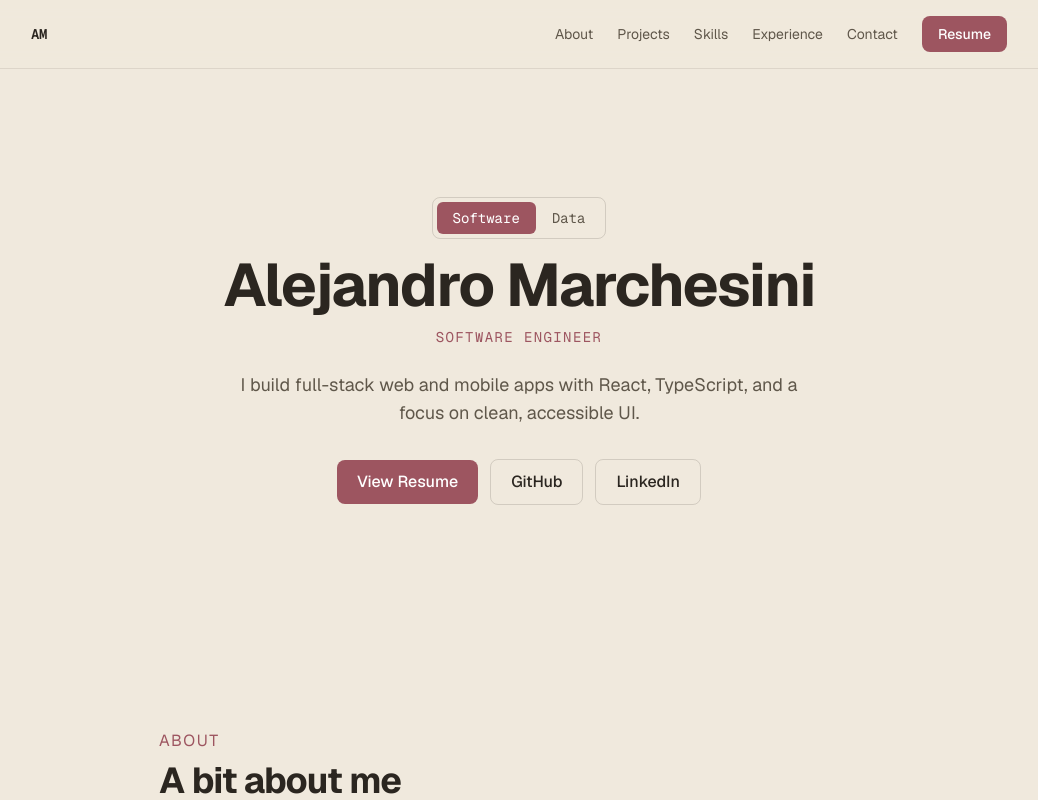
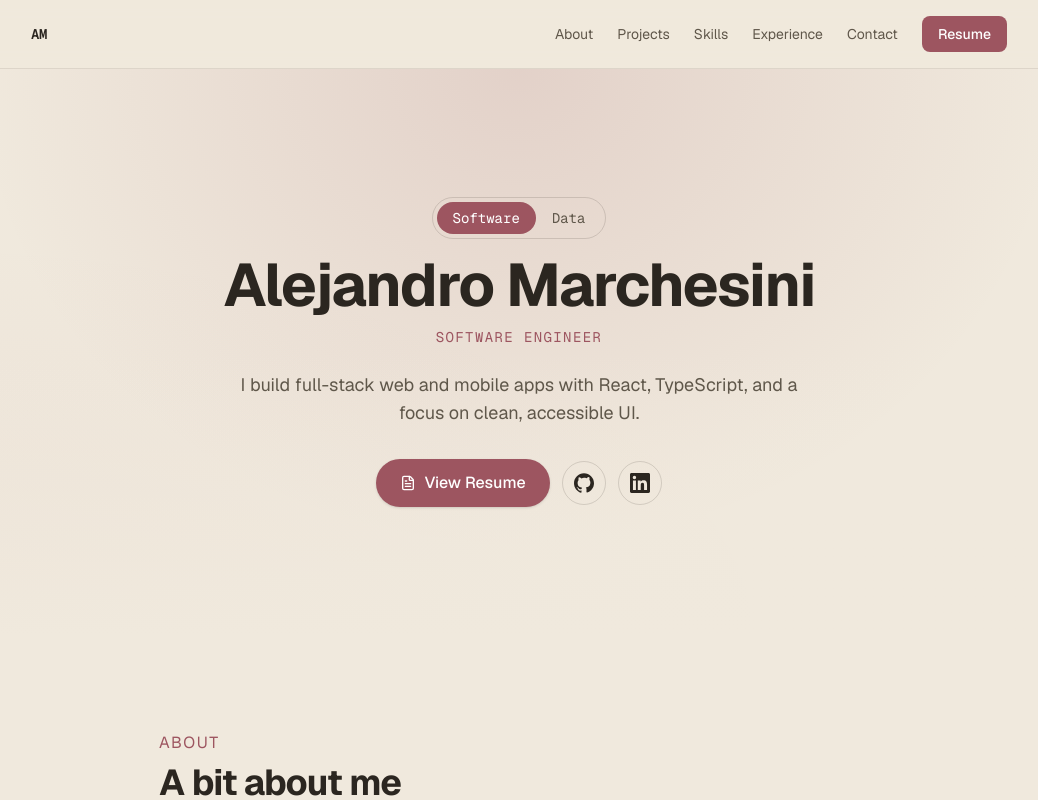
Before and after one commit to Alejandromarchesini12/portfolio-website, a Next.js app: page / in a window 1280 px wide. Shown: the top 800 px of the page, without its empty margins (121-1159 px from the left). Built offline with nearby package versions, Linux system fonts and the light colour scheme.

Commit message:
Add icons for github, linkedin

```diff
--- a/package.json
+++ b/package.json
@@ -9,6 +9,7 @@
     "lint": "eslint"
   },
   "dependencies": {
+    "lucide-react": "^1.22.0",
     "next": "16.2.9",
     "react": "19.2.4",
     "react-dom": "19.2.4"
--- a/src/components/Contact.tsx
+++ b/src/components/Contact.tsx
@@ -1,5 +1,8 @@
 // Contact section: direct links instead of a form — nothing to break,
 // and recruiters can reach out in one click.
+
+import { Mail } from "lucide-react";
+import { GithubIcon, LinkedinIcon } from "./icons";
 
 export default function Contact() {
     return (
@@ -18,25 +21,28 @@ export default function Contact() {
         <div className="mt-8 flex flex-wrap items-center justify-center gap-3">
         <a
             href="mailto:alejandro.marchesini12@gmail.com"
-            className="rounded-lg bg-accent px-5 py-2.5 font-medium text-white transition hover:opacity-90"
+            className="inline-flex items-center gap-2 rounded-full bg-accent px-6 py-3 font-medium text-white shadow-sm transition hover:opacity-90 focus-visible:outline-none focus-visible:ring-2 focus-visible:ring-accent focus-visible:ring-offset-2 focus-visible:ring-offset-background"
         >
+            <Mail className="h-4 w-4" aria-hidden="true" />
             Email me
         </a>
         <a
             href="https://www.linkedin.com/in/alejandro-marchesini/"
             target="_blank"
             rel="noopener noreferrer"
-            className="rounded-lg border border-foreground/15 px-5 py-2.5 font-medium transition hover:border-foreground/40"
+            aria-label="LinkedIn profile (opens in a new tab)"
+            className="inline-flex h-11 w-11 items-center justify-center rounded-full border border-foreground/15 text-foreground transition hover:border-foreground/40 hover:text-accent focus-visible:outline-none focus-visible:ring-2 focus-visible:ring-accent focus-visible:ring-offset-2 focus-visible:ring-offset-background"
         >
-            LinkedIn
+            <LinkedinIcon className="h-5 w-5" />
         </a>
         <a
             href="https://github.com/Alejandromarchesini12"
             target="_blank"
             rel="noopener noreferrer"
-            className="rounded-lg border border-foreground/15 px-5 py-2.5 font-medium transition hover:border-foreground/40"
+            aria-label="GitHub profile (opens in a new tab)"
+            className="inline-flex h-11 w-11 items-center justify-center rounded-full border border-foreground/15 text-foreground transition hover:border-foreground/40 hover:text-accent focus-visible:outline-none focus-visible:ring-2 focus-visible:ring-accent focus-visible:ring-offset-2 focus-visible:ring-offset-background"
         >
-            GitHub
+            <GithubIcon className="h-5 w-5" />
         </a>
         </div>
 
--- a/src/components/Hero.tsx
+++ b/src/components/Hero.tsx
@@ -2,6 +2,8 @@
 "use client";
 
 import { useState } from "react";
+import { FileText } from "lucide-react";
+import { GithubIcon, LinkedinIcon } from "./icons";
 
 const tracks = {
     se: {
@@ -21,11 +23,23 @@ export default function Hero() {
     const current = tracks[track];
 
     return (
-        <section id="home" className="mx-auto max-w-3xl px-6 py-32 text-center">
-            <div className="inline-flex rounded-lg border border-foreground/15 p-1 font-mono text-sm">
+        <section id="home" className="relative overflow-hidden">
+            {/* Gradient fallback background. Swap for a real image later by adding an <img>/bg here. */}
+            <div
+                aria-hidden="true"
+                className="pointer-events-none absolute inset-0 -z-10 bg-[radial-gradient(ellipse_at_top,rgba(157,85,96,0.16),transparent_60%),radial-gradient(ellipse_at_bottom_left,rgba(157,85,96,0.06),transparent_50%)]"
+            />
+            {/* Subtle scrim so text stays readable over any future image */}
+            <div
+                aria-hidden="true"
+                className="pointer-events-none absolute inset-0 -z-10 bg-gradient-to-b from-background/0 via-background/0 to-background"
+            />
+
+            <div className="mx-auto max-w-3xl px-6 py-32 text-center">
+                <div className="inline-flex rounded-full border border-foreground/15 p-1 font-mono text-sm">
                     <button
                     onClick={() => setTrack("se")}
-                className={`rounded-md px-4 py-1.5 transition ${
+                    className={`rounded-full px-4 py-1.5 transition ${
                         track === "se"
                         ? "bg-accent text-white"
                         : "text-muted hover:text-foreground"
@@ -35,7 +49,7 @@ export default function Hero() {
                     </button>
                     <button
                     onClick={() => setTrack("ds")}
-                className={`rounded-md px-4 py-1.5 transition ${
+                    className={`rounded-full px-4 py-1.5 transition ${
                         track === "ds"
                         ? "bg-accent text-white"
                         : "text-muted hover:text-foreground"
@@ -54,27 +68,30 @@ export default function Hero() {
                     {current.tagline}
                 </p>
                 <div className="mt-8 flex flex-wrap items-center justify-center gap-3">
-                {/* Add a button to make download of the resume more evident */}
                     <a href={current.resume}
                     target="_blank"
                     rel="noopener noreferrer"
-                className="rounded-lg bg-accent px-5 py-2.5 font-medium text-white transition hover:opacity-90">
+                    className="inline-flex items-center gap-2 rounded-full bg-accent px-6 py-3 font-medium text-white shadow-sm transition hover:opacity-90 focus-visible:outline-none focus-visible:ring-2 focus-visible:ring-accent focus-visible:ring-offset-2 focus-visible:ring-offset-background">
+                        <FileText className="h-4 w-4" aria-hidden="true" />
                         View Resume
                     </a>
-                {/* Try here to add the github and linkedIn icons to smaller button*/}
+
                     <a href="https://github.com/Alejandromarchesini12"
                     target="_blank"
                     rel="noopener noreferrer"
-                className="rounded-lg border border-foreground/15 px-5 py-2.5 font-medium transition hover:border-foreground/40">
-                    GitHub
+                    aria-label="GitHub profile (opens in a new tab)"
+                    className="inline-flex h-11 w-11 items-center justify-center rounded-full border border-foreground/15 text-foreground transition hover:border-foreground/40 hover:text-accent focus-visible:outline-none focus-visible:ring-2 focus-visible:ring-accent focus-visible:ring-offset-2 focus-visible:ring-offset-background">
+                        <GithubIcon className="h-5 w-5" />
                     </a>
 
                     <a href="https://www.linkedin.com/in/alejandro-marchesini/"
                     target="_blank"
                     rel="noopener noreferrer"
-                className="rounded-lg border border-foreground/15 px-5 py-2.5 font-medium transition hover:border-foreground/40">
-                    LinkedIn
+                    aria-label="LinkedIn profile (opens in a new tab)"
+                    className="inline-flex h-11 w-11 items-center justify-center rounded-full border border-foreground/15 text-foreground transition hover:border-foreground/40 hover:text-accent focus-visible:outline-none focus-visible:ring-2 focus-visible:ring-accent focus-visible:ring-offset-2 focus-visible:ring-offset-background">
+                        <LinkedinIcon className="h-5 w-5" />
                     </a>
+                </div>
             </div>
         </section>
     );
--- /dev/null
+++ b/src/components/icons.tsx
@@ -0,0 +1,35 @@
+// Brand icons (GitHub, LinkedIn) as inline SVGs.
+// lucide-react no longer ships brand marks, so we keep these here for reuse
+// across Hero, Nav, Contact, and Footer. They inherit color via currentColor.
+
+type IconProps = {
+    className?: string;
+};
+
+export function GithubIcon({ className }: IconProps) {
+    return (
+        <svg
+            viewBox="0 0 24 24"
+            fill="currentColor"
+            aria-hidden="true"
+            focusable="false"
+            className={className}
+        >
+            <path d="M12 .297c-6.63 0-12 5.373-12 12 0 5.303 3.438 9.8 8.205 11.385.6.113.82-.258.82-.577 0-.285-.01-1.04-.015-2.04-3.338.724-4.042-1.61-4.042-1.61C4.422 18.07 3.633 17.7 3.633 17.7c-1.087-.744.084-.729.084-.729 1.205.084 1.838 1.236 1.838 1.236 1.07 1.835 2.809 1.305 3.495.998.108-.776.417-1.305.76-1.605-2.665-.305-5.467-1.334-5.467-5.931 0-1.311.469-2.381 1.236-3.221-.124-.303-.535-1.524.117-3.176 0 0 1.008-.322 3.301 1.23A11.509 11.509 0 0 1 12 5.803c1.02.005 2.047.138 3.006.404 2.291-1.552 3.297-1.23 3.297-1.23.653 1.653.242 2.874.118 3.176.77.84 1.235 1.911 1.235 3.221 0 4.609-2.807 5.624-5.479 5.921.43.372.823 1.102.823 2.222 0 1.606-.014 2.898-.014 3.293 0 .322.216.694.825.576C20.565 22.092 24 17.592 24 12.297c0-6.627-5.373-12-12-12" />
+        </svg>
+    );
+}
+
+export function LinkedinIcon({ className }: IconProps) {
+    return (
+        <svg
+            viewBox="0 0 24 24"
+            fill="currentColor"
+            aria-hidden="true"
+            focusable="false"
+            className={className}
+        >
+            <path d="M20.447 20.452h-3.554v-5.569c0-1.328-.027-3.037-1.852-3.037-1.853 0-2.136 1.445-2.136 2.939v5.667H9.351V9h3.414v1.561h.046c.477-.9 1.637-1.85 3.37-1.85 3.601 0 4.267 2.37 4.267 5.455v6.286zM5.337 7.433a2.062 2.062 0 0 1-2.063-2.065 2.064 2.064 0 1 1 2.063 2.065zm1.782 13.019H3.555V9h3.564v11.452zM22.225 0H1.771C.792 0 0 .774 0 1.729v20.542C0 23.227.792 24 1.771 24h20.451C23.2 24 24 23.227 24 22.271V1.729C24 .774 23.2 0 22.225 0z" />
+        </svg>
+    );
+}
```
Also changed, not shown: 1 other file (tests, documents, lock files or other folders). Lines whose indentation alone changed are shown as unchanged.
